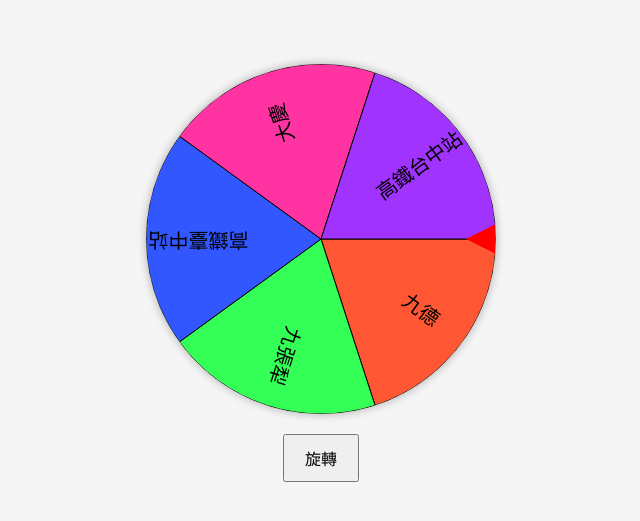
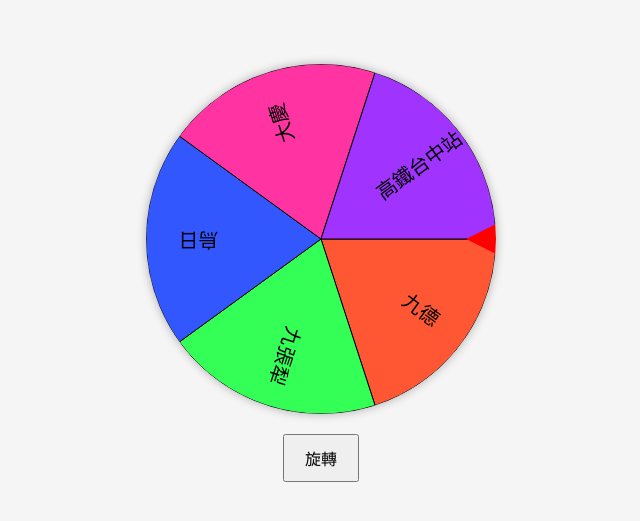
Before and after one commit to 3lighthouse/fenglepark, a plain HTML site: page index.html in a window 1280 px wide. Shown: the part 135-656 px from the top of the page, without its empty margins (319-959 px from the left). Drawn offline with Linux system fonts and the light colour scheme.

Commit message:
Update index.html

```diff
--- a/index.html
+++ b/index.html
@@ -34,7 +34,7 @@
         const canvas = document.getElementById("wheelCanvas");
         const ctx = canvas.getContext("2d");
 
-        let sectors = ["九德", "九張犁", "高鐵臺中站", "大慶", "高鐵台中站"];
+        let sectors = ["九德", "九張犁", "烏日", "大慶", "高鐵台中站"];
         const numSectors = sectors.length;
         const colors = ["#FF5733", "#33FF57", "#3357FF", "#FF33A1", "#A133FF", "#FFD700"];
 
```
